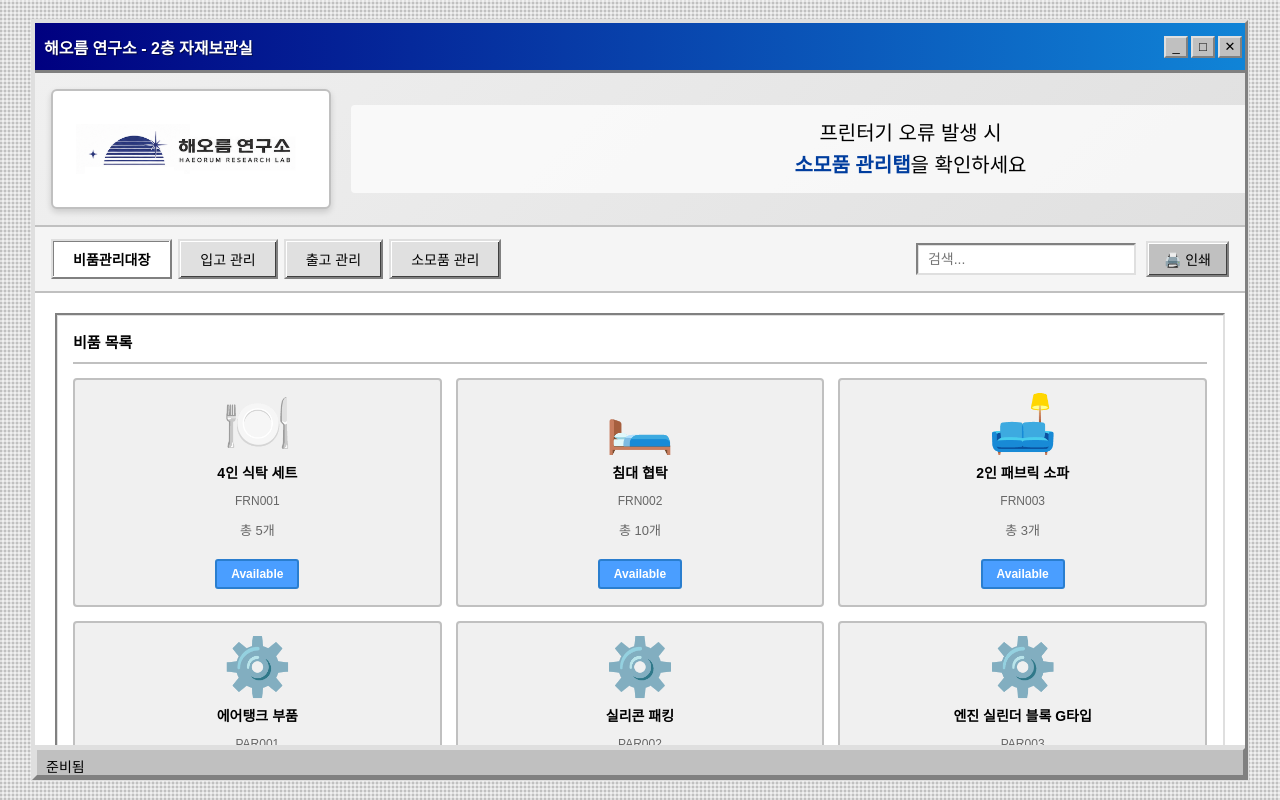
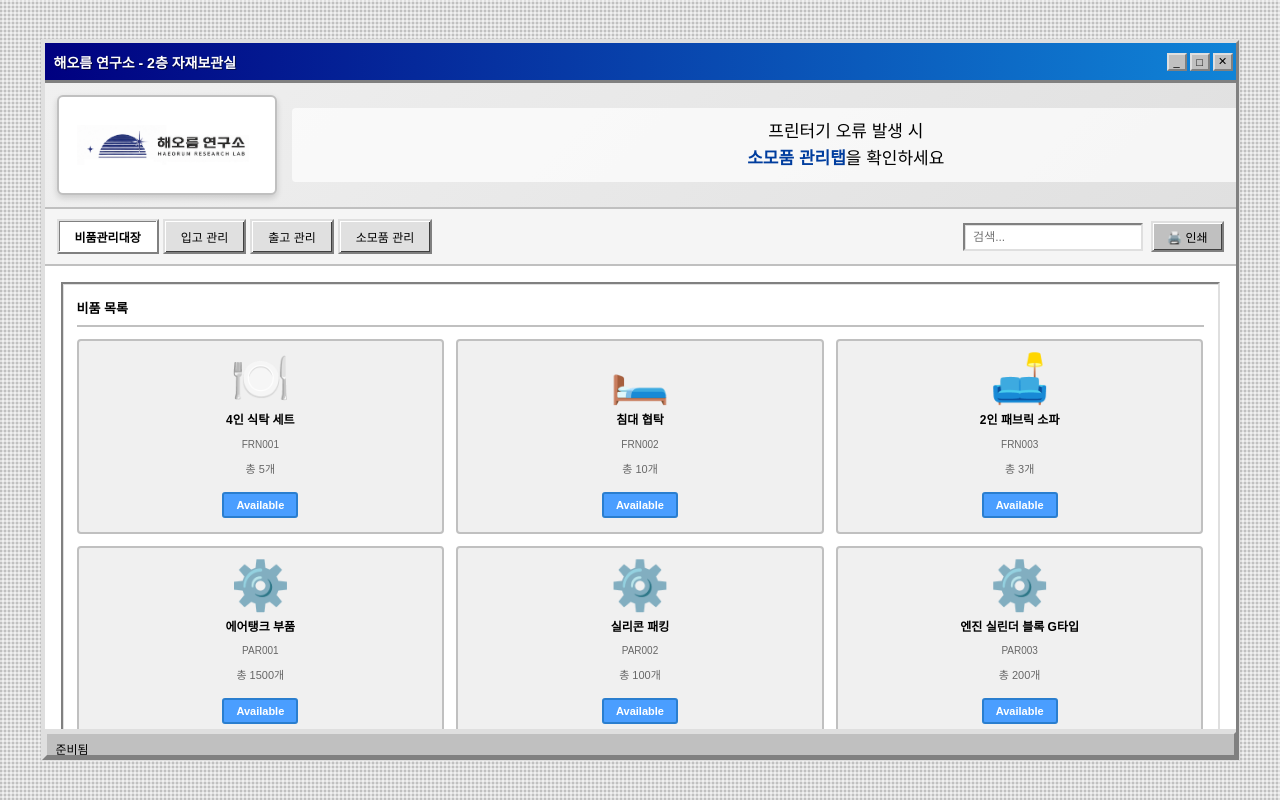
Before and after one commit to haeoreum-research/haeorum-equipment-management, a plain HTML site: page index.html in a window 1280 px wide. Drawn offline with Linux system fonts and the light colour scheme.

Commit message:
Restore original size and set info-text font to 17px

```diff
--- a/styles.css
+++ b/styles.css
@@ -22,8 +22,8 @@ body {
 }
 
 .container {
-    width: 95vw;
-    height: 95vh;
+    width: 1500px;
+    height: 900px;
     background-color: #c0c0c0;
     border: 3px solid;
     border-color: #dfdfdf #808080 #808080 #dfdfdf;
@@ -32,8 +32,6 @@ body {
     display: flex;
     flex-direction: column;
     overflow: hidden;
-    max-width: 1920px;
-    max-height: 1080px;
 }
 
 /* Header/Title Bar */
@@ -41,7 +39,7 @@ body {
     background: linear-gradient(to right, #000080, #1084d7);
     padding: 0;
     border-bottom: 3px solid #808080;
-    height: 50px;
+    height: 40px;
     flex-shrink: 0;
 }
 
@@ -55,7 +53,7 @@ body {
 
 .title-bar {
     color: #fff;
-    font-size: 16px;
+    font-size: 14px;
     font-weight: bold;
     padding: 3px 6px;
     flex: 1;
@@ -68,13 +66,13 @@ body {
 }
 
 .control-btn {
-    width: 24px;
-    height: 22px;
+    width: 20px;
+    height: 18px;
     background-color: #c0c0c0;
     border: 2px solid;
     border-color: #dfdfdf #808080 #808080 #dfdfdf;
     padding: 0;
-    font-size: 13px;
+    font-size: 11px;
     cursor: pointer;
     display: flex;
     align-items: center;
@@ -88,7 +86,7 @@ body {
 /* Main Content Layout */
 .main-content {
     display: grid;
-    grid-template-columns: 360px 1fr;
+    grid-template-columns: 320px 1fr;
     gap: 0;
     flex: 1;
     background-color: #fff;
@@ -99,22 +97,22 @@ body {
 .left-panel {
     background: linear-gradient(135deg, #f0f0f0 0%, #e0e0e0 100%);
     border-right: 2px solid #c0c0c0;
-    padding: 20px;
+    padding: 15px;
     display: flex;
     flex-direction: column;
     align-items: center;
-    gap: 16px;
+    gap: 12px;
     overflow-y: auto;
     flex-shrink: 0;
 }
 
 .logo-container {
-    width: 320px;
-    height: 140px;
+    width: 280px;
+    height: 120px;
     background-color: #fff;
     border: 2px solid #c0c0c0;
     border-radius: 6px;
-    padding: 10px;
+    padding: 8px;
     display: flex;
     align-items: center;
     justify-content: center;
@@ -131,14 +129,14 @@ body {
 .info-section {
     text-align: center;
     background-color: rgba(255, 255, 255, 0.7);
-    padding: 12px;
+    padding: 10px;
     border-radius: 4px;
     width: 95%;
     flex-shrink: 0;
 }
 
 .info-text {
-    font-size: 20px;
+    font-size: 17px;
     font-weight: normal;
     color: #000;
     line-height: 1.6;
@@ -150,7 +148,7 @@ body {
 }
 
 .info-version {
-    font-size: 14px;
+    font-size: 12px;
     color: #666;
 }
 
@@ -166,31 +164,31 @@ body {
 /* Navigation Tabs */
 .nav-section {
     background-color: #f5f5f5;
-    padding: 12px 16px;
+    padding: 10px 12px;
     border-bottom: 2px solid #c0c0c0;
     display: flex;
     justify-content: space-between;
     align-items: center;
-    gap: 16px;
+    gap: 12px;
     flex-wrap: wrap;
-    min-height: 65px;
+    min-height: 55px;
     flex-shrink: 0;
 }
 
 .tabs {
     display: flex;
-    gap: 6px;
+    gap: 4px;
     flex: 1;
 }
 
 .tab-btn {
-    padding: 8px 20px;
+    padding: 7px 16px;
     background-color: #e0e0e0;
     border: 2px solid;
     border-color: #dfdfdf #808080 #808080 #dfdfdf;
     cursor: pointer;
     font-family: 'MS Sans Serif', Arial, sans-serif;
-    font-size: 14px;
+    font-size: 12px;
     font-weight: normal;
     color: #000;
     transition: all 0.1s;
@@ -215,29 +213,29 @@ body {
 
 .tab-controls {
     display: flex;
-    gap: 10px;
+    gap: 8px;
     align-items: center;
 }
 
 .search-box {
-    padding: 6px 10px;
+    padding: 5px 8px;
     border: 2px solid;
     border-color: #808080 #dfdfdf #dfdfdf #808080;
     background-color: #fff;
     font-family: 'MS Sans Serif', Arial, sans-serif;
-    font-size: 14px;
-    width: 220px;
+    font-size: 12px;
+    width: 180px;
     box-shadow: inset 1px 1px 0 #dfdfdf;
 }
 
 .print-btn {
-    padding: 6px 16px;
+    padding: 5px 14px;
     background-color: #c0c0c0;
     border: 2px solid;
     border-color: #dfdfdf #808080 #808080 #dfdfdf;
     cursor: pointer;
     font-family: 'MS Sans Serif', Arial, sans-serif;
-    font-size: 14px;
+    font-size: 12px;
     font-weight: normal;
     box-shadow: inset 1px 1px 0 #ffffff, inset -1px -1px 0 #404040;
     white-space: nowrap;
@@ -249,7 +247,7 @@ body {
 
 /* Content Area */
 .content {
-    padding: 20px;
+    padding: 16px;
     overflow-y: auto;
     flex: 1;
     background-color: #fff;
@@ -267,19 +265,19 @@ body {
 }
 
 .tab-content h2 {
-    font-size: 18px;
+    font-size: 15px;
     font-weight: bold;
-    margin-bottom: 16px;
+    margin-bottom: 14px;
     color: #003d9e;
     border-bottom: 3px solid #003d9e;
-    padding-bottom: 10px;
+    padding-bottom: 8px;
 }
 
 /* Inventory Grid - Product Cards */
 .inventory-grid {
     display: grid;
     grid-template-columns: 1fr 1fr;
-    gap: 20px;
+    gap: 16px;
     height: 100%;
 }
 
@@ -287,17 +285,17 @@ body {
     border: 2px solid;
     border-color: #808080 #dfdfdf #dfdfdf #808080;
     background-color: #fff;
-    padding: 16px;
+    padding: 14px;
     box-shadow: inset 1px 1px 0 #dfdfdf;
     overflow-y: auto;
     min-height: 500px;
 }
 
 .inventory-list h2, .inventory-detail h2 {
-    font-size: 15px;
+    font-size: 13px;
     font-weight: bold;
-    margin-bottom: 14px;
-    padding-bottom: 10px;
+    margin-bottom: 12px;
+    padding-bottom: 8px;
     border-bottom: 2px solid #c0c0c0;
     color: #000;
 }
@@ -305,23 +303,23 @@ body {
 #inventoryItems {
     display: grid;
     grid-template-columns: repeat(2, 1fr);
-    gap: 14px;
+    gap: 12px;
 }
 
 /* Product Card Styling */
 .product-card {
     background-color: #f0f0f0;
     border: 2px solid #c0c0c0;
-    padding: 16px;
+    padding: 14px;
     cursor: pointer;
     transition: all 0.2s;
     display: flex;
     flex-direction: column;
     align-items: center;
-    gap: 10px;
+    gap: 8px;
     text-align: center;
     border-radius: 4px;
-    min-height: 160px;
+    min-height: 140px;
     justify-content: center;
 }
 
@@ -338,19 +336,19 @@ body {
 }
 
 .product-icon {
-    font-size: 56px;
+    font-size: 48px;
     line-height: 1;
 }
 
 .product-name {
     font-weight: bold;
-    font-size: 14px;
+    font-size: 12px;
     margin: 2px 0;
     line-height: 1.3;
 }
 
 .product-code {
-    font-size: 12px;
+    font-size: 10px;
     color: #666;
     margin-bottom: 2px;
 }
@@ -360,9 +358,9 @@ body {
 }
 
 .product-quantity {
-    font-size: 13px;
+    font-size: 11px;
     color: #666;
-    margin-bottom: 10px;
+    margin-bottom: 8px;
 }
 
 .product-card.selected .product-quantity {
@@ -370,12 +368,12 @@ body {
 }
 
 .available-btn {
-    padding: 6px 14px;
+    padding: 5px 12px;
     background-color: #4a9eff;
     color: #fff;
     border: 2px solid #2a7ecf;
     border-radius: 3px;
-    font-size: 12px;
+    font-size: 11px;
     font-weight: bold;
     cursor: pointer;
     transition: all 0.2s;
@@ -391,47 +389,47 @@ body {
 
 /* Detail Panel */
 .detail-title {
-    margin-bottom: 16px;
-    padding-bottom: 12px;
+    margin-bottom: 14px;
+    padding-bottom: 10px;
     border-bottom: 2px solid #c0c0c0;
 }
 
 .detail-title h3 {
-    font-size: 15px;
+    font-size: 13px;
     color: #003d9e;
-    margin-bottom: 6px;
+    margin-bottom: 4px;
 }
 
 .distribution-grid {
     display: grid;
     grid-template-columns: repeat(3, 1fr);
-    gap: 12px;
+    gap: 10px;
 }
 
 .dept-box {
     background-color: #f5f5f5;
     border: 2px solid #c0c0c0;
-    padding: 14px;
+    padding: 12px;
     text-align: center;
     border-radius: 4px;
 }
 
 .dept-name {
     font-weight: bold;
-    font-size: 12px;
-    margin-bottom: 10px;
+    font-size: 11px;
+    margin-bottom: 8px;
     color: #003d9e;
     line-height: 1.3;
 }
 
 .dept-count {
-    font-size: 28px;
+    font-size: 24px;
     font-weight: bold;
     color: #d32f2f;
 }
 
 .dept-label {
-    font-size: 11px;
+    font-size: 10px;
     color: #666;
     margin-top: 4px;
     display: none;
@@ -443,7 +441,7 @@ body {
     border-collapse: collapse;
     background-color: #fff;
     border: 2px solid #c0c0c0;
-    font-size: 14px;
+    font-size: 12px;
 }
 
 .data-table thead {
@@ -452,16 +450,16 @@ body {
 }
 
 .data-table th {
-    padding: 12px;
+    padding: 10px;
     text-align: left;
-    font-size: 14px;
+    font-size: 12px;
     font-weight: bold;
     border: 1px solid #808080;
 }
 
 .data-table td {
-    padding: 10px 12px;
-    font-size: 14px;
+    padding: 8px 10px;
+    font-size: 12px;
     border: 1px solid #e0e0e0;
 }
 
@@ -477,47 +475,47 @@ body {
 .consumables-section {
     display: grid;
     grid-template-columns: 1fr 1fr;
-    gap: 20px;
+    gap: 16px;
 }
 
 .instruction-box {
     background-color: #fff;
     border: 2px solid;
     border-color: #808080 #dfdfdf #dfdfdf #808080;
-    padding: 16px;
+    padding: 14px;
     box-shadow: inset 1px 1px 0 #dfdfdf;
     overflow-y: auto;
 }
 
 .instruction-box h3 {
-    font-size: 15px;
-    margin-bottom: 14px;
+    font-size: 13px;
+    margin-bottom: 12px;
     color: #003d9e;
     border-bottom: 2px solid #c0c0c0;
-    padding-bottom: 10px;
+    padding-bottom: 8px;
 }
 
 .steps {
     display: flex;
     flex-direction: column;
-    gap: 12px;
+    gap: 10px;
 }
 
 .step {
     background-color: #f5f5f5;
     border-left: 4px solid #003d9e;
-    padding: 12px;
+    padding: 10px;
 }
 
 .step h4 {
-    font-size: 14px;
+    font-size: 12px;
     font-weight: bold;
-    margin-bottom: 6px;
+    margin-bottom: 4px;
     color: #003d9e;
 }
 
 .step p {
-    font-size: 13px;
+    font-size: 11px;
     line-height: 1.5;
     color: #333;
 }
@@ -526,23 +524,23 @@ body {
     background-color: #fff;
     border: 2px solid;
     border-color: #808080 #dfdfdf #dfdfdf #808080;
-    padding: 16px;
+    padding: 14px;
     box-shadow: inset 1px 1px 0 #dfdfdf;
     overflow-y: auto;
 }
 
 .consumables-inventory h3 {
-    font-size: 15px;
-    margin-bottom: 14px;
+    font-size: 13px;
+    margin-bottom: 12px;
     color: #003d9e;
     border-bottom: 2px solid #c0c0c0;
-    padding-bottom: 10px;
+    padding-bottom: 8px;
 }
 
 .consumables-table {
     width: 100%;
     border-collapse: collapse;
-    font-size: 14px;
+    font-size: 12px;
 }
 
 .consumables-table thead {
@@ -551,14 +549,14 @@ body {
 }
 
 .consumables-table th {
-    padding: 10px;
+    padding: 8px;
     text-align: left;
     font-weight: bold;
     border: 1px solid #808080;
 }
 
 .consumables-table td {
-    padding: 8px 10px;
+    padding: 6px 8px;
     border: 1px solid #e0e0e0;
 }
 
@@ -571,7 +569,7 @@ body {
     background-color: #c0c0c0;
     border-top: 3px solid;
     border-color: #dfdfdf #808080 #808080 #dfdfdf;
-    height: 32px;
+    height: 28px;
     flex-shrink: 0;
 }
 
@@ -585,7 +583,7 @@ body {
 }
 
 .status-text {
-    font-size: 14px;
+    font-size: 12px;
     color: #000;
     padding: 3px 6px;
     flex: 1;
@@ -593,8 +591,8 @@ body {
 
 /* Scrollbar Styling */
 ::-webkit-scrollbar {
-    width: 18px;
-    height: 18px;
+    width: 16px;
+    height: 16px;
 }
 
 ::-webkit-scrollbar-track {
@@ -614,8 +612,8 @@ body {
 /* Responsive */
 @media (max-width: 1600px) {
     .container {
-        width: 95vw;
-        height: 95vh;
+        width: 95%;
+        height: 90vh;
     }
 
     .inventory-grid {
@@ -634,13 +632,13 @@ body {
         border-right: none;
         border-bottom: 2px solid #c0c0c0;
         flex-direction: row;
-        gap: 20px;
-        padding: 16px;
+        gap: 15px;
+        padding: 12px;
     }
 
     .logo-container {
-        width: 280px;
-        height: 120px;
+        width: 220px;
+        height: 100px;
     }
 
     #inventoryItems {
```
